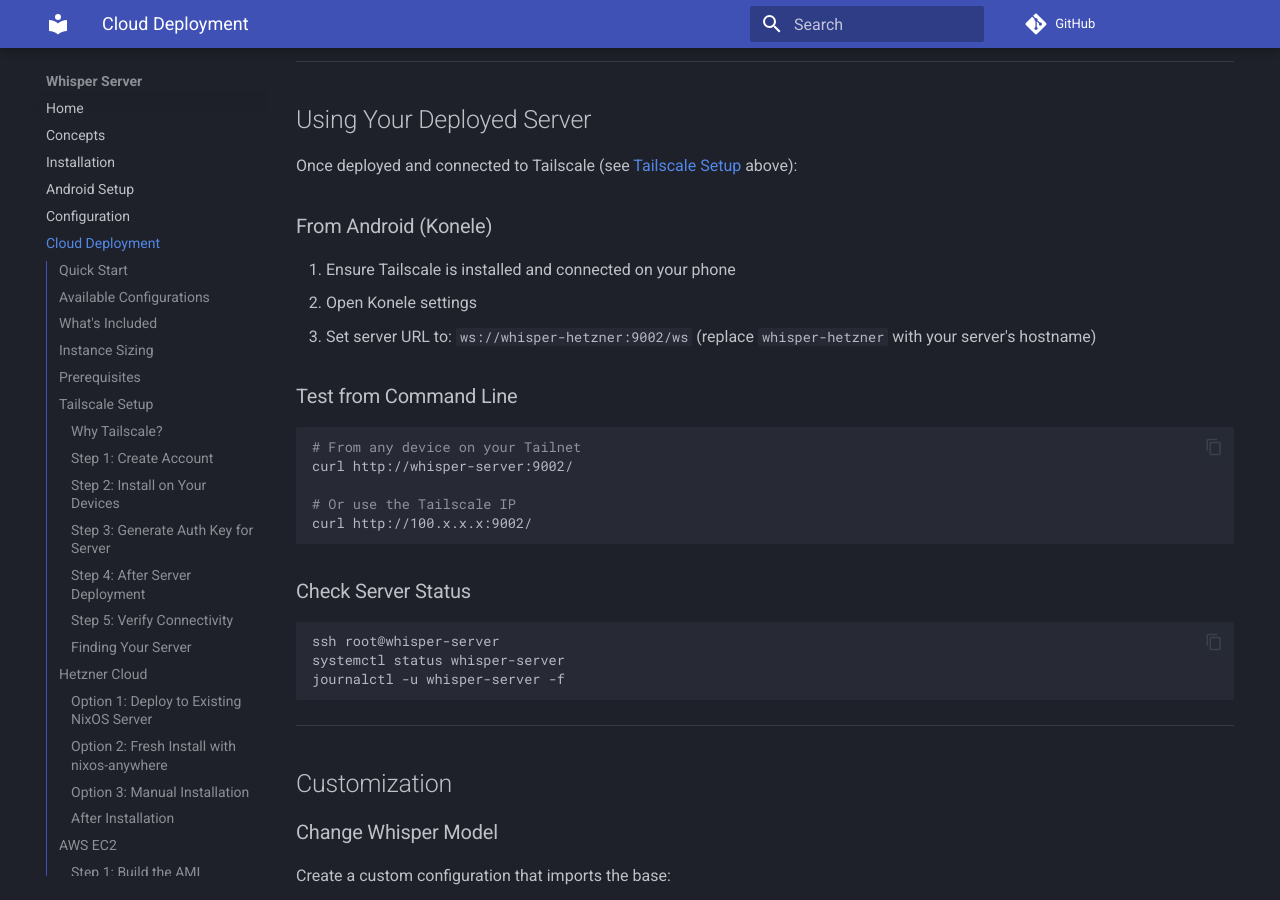
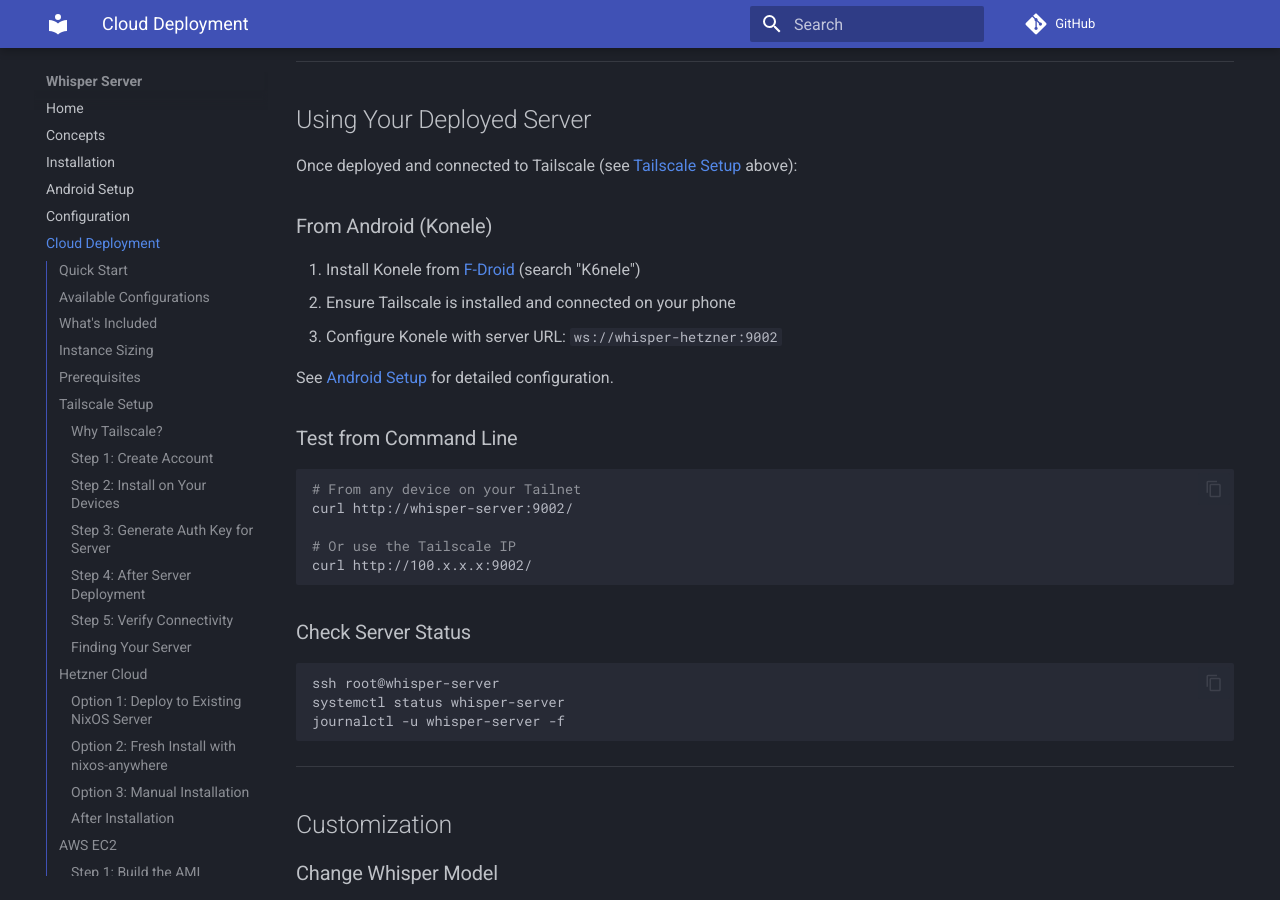
Before and after one commit to paolino/whisper-server, an MkDocs documentation site: the page built from docs/cloud-deployment.md, in a window 1280 px wide and 900 px high, scrolled down 7545 px. Built offline with MkDocs 1.6.1 and Material for MkDocs 9.7.7, drawn with Linux system fonts in a browser that asks for light colours; comment, search, counter and statistics services are not loaded; some of the changed text lies outside the part shown.

Commit message:
docs: fix Konele install instructions - use F-Droid

```diff
--- a/docs/cloud-deployment.md
+++ b/docs/cloud-deployment.md
@@ -155,7 +155,7 @@
 - **Tailscale IP**: `100.x.x.x` (shown in `tailscale status`)
 - **MagicDNS**: `whisper-hetzner.your-tailnet.ts.net`
 
-For Konele, use: `ws://whisper-hetzner:9002/ws`
+For Konele configuration, see [Android Setup](android-setup.md).
 
 ---
 
@@ -338,10 +338,11 @@
 
 ### From Android (Konele)
 
-1. Ensure Tailscale is installed and connected on your phone
-2. Open Konele settings
-3. Set server URL to: `ws://whisper-hetzner:9002/ws`
-   (replace `whisper-hetzner` with your server's hostname)
+1. Install Konele from [F-Droid](https://f-droid.org/) (search "K6nele")
+2. Ensure Tailscale is installed and connected on your phone
+3. Configure Konele with server URL: `ws://whisper-hetzner:9002`
+
+See [Android Setup](android-setup.md) for detailed configuration.
 
 ### Test from Command Line
 
```
Also changed, not shown: other parts of docs/cloud-deployment.md (+1 -1 lines).
